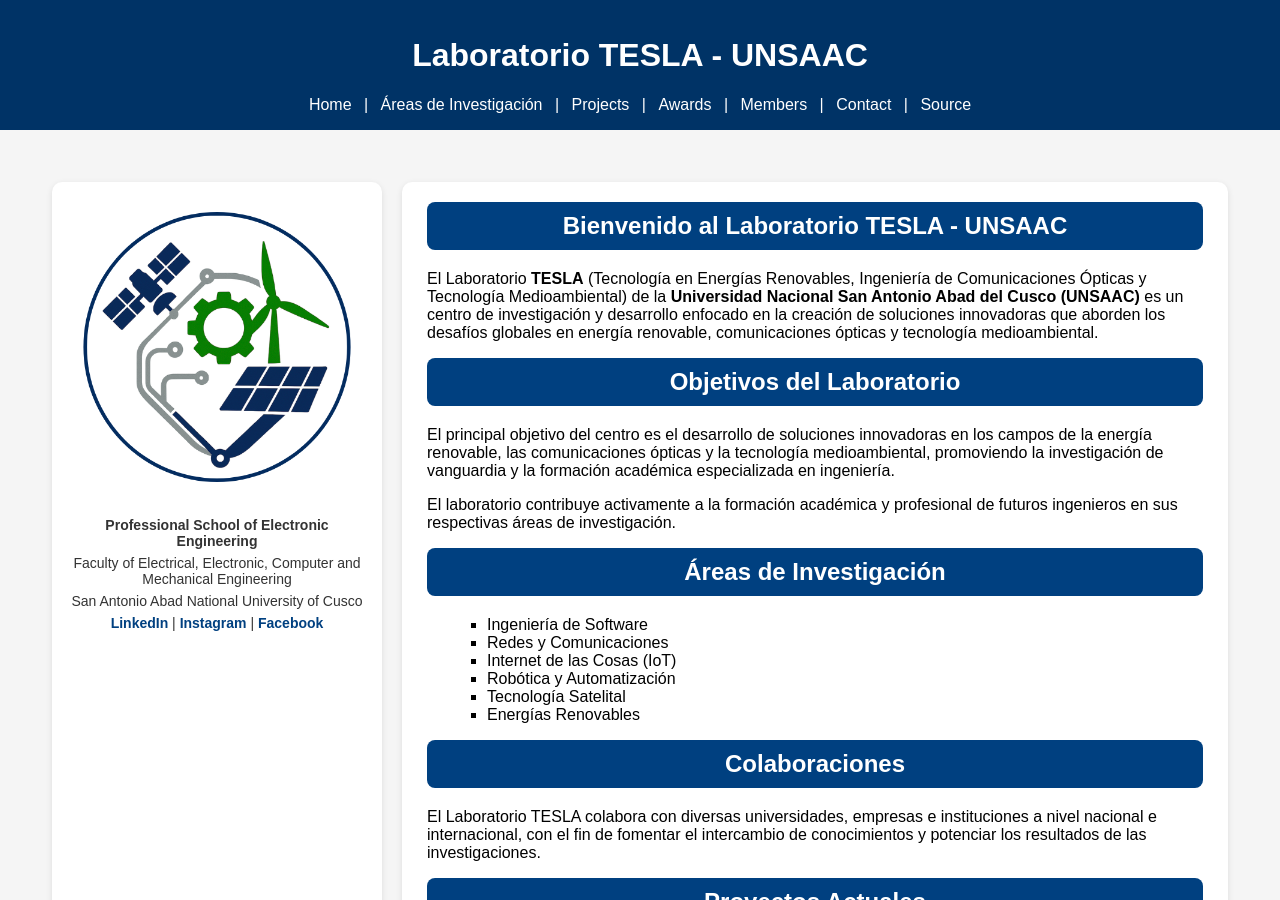
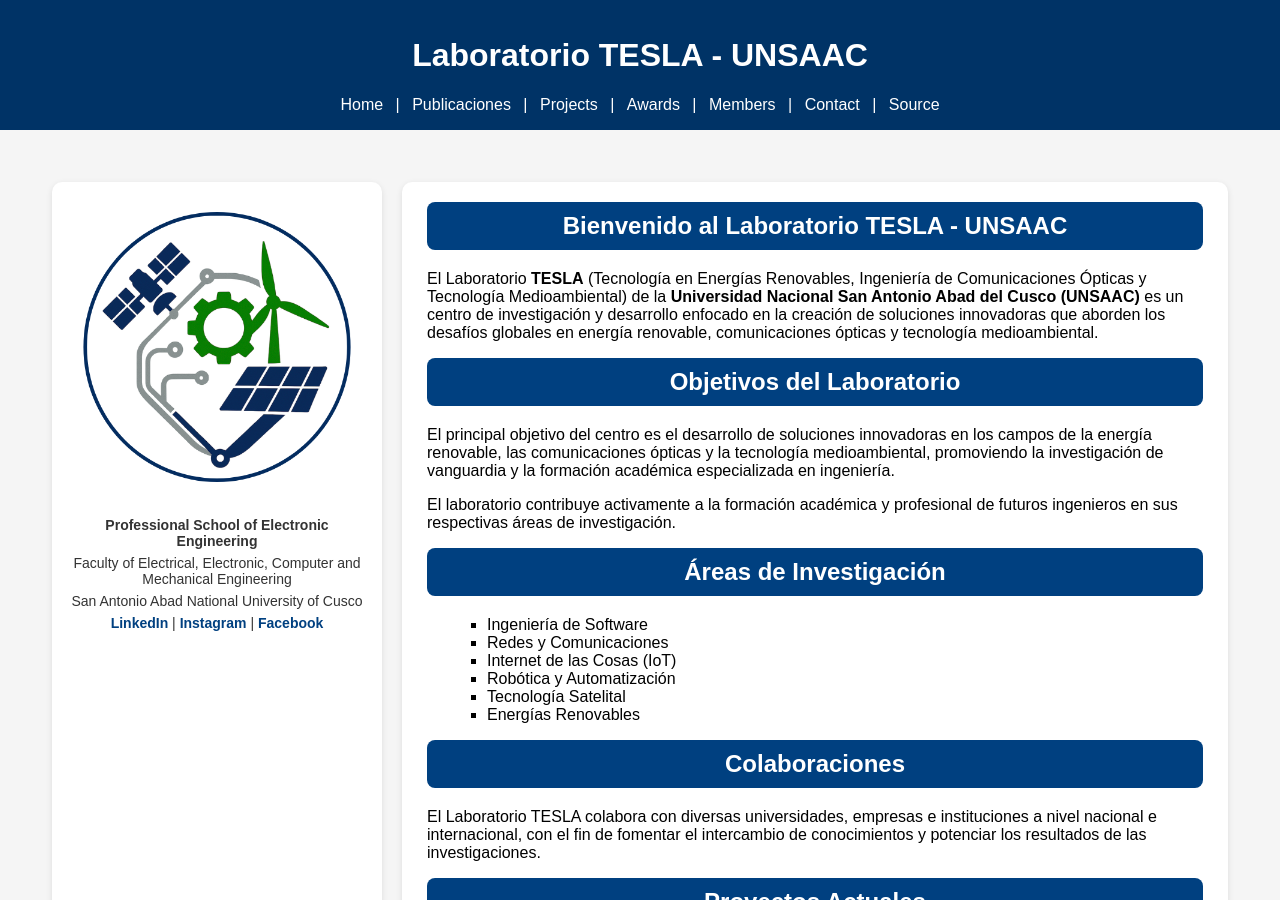
Before and after one commit to laboratoriotesla-unsaac/laboratoriotesla-unsaac.github.io, a Jekyll site: the page built from index.html, in a window 1280 px wide and 900 px high. Built offline with Jekyll 4.4.1, drawn with Linux system fonts in a browser that asks for light colours.

Commit message:
Actualizar contenido de projects.html

```diff
--- a/_includes/header.html
+++ b/_includes/header.html
@@ -2,7 +2,7 @@
   <h1><a href="{{ '/' | relative_url }}">{{ site.title }}</a></h1>
   <nav>
     <a href="{{ '/#home' | relative_url }}">Home</a> |
-    <a href="{{ '/#research-areas' | relative_url }}">Áreas de Investigación</a> |
+    <a href="{{ '/publications.html' | relative_url }}">Publicaciones</a> |
     <a href="{{ '/projects.html' | relative_url }}">Projects</a> |
     <a href="{{ '/awards.html' | relative_url }}">Awards</a> |
     <a href="{{ '/members.html' | relative_url }}">Members</a> |
```
